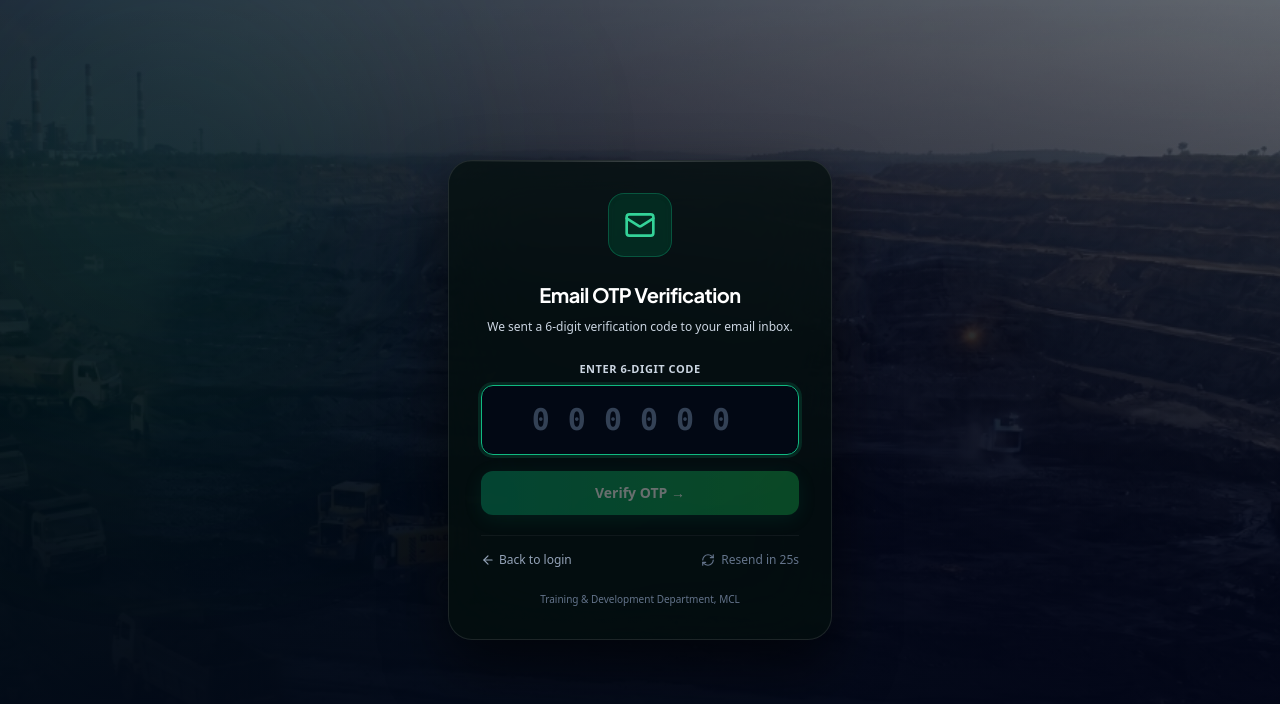
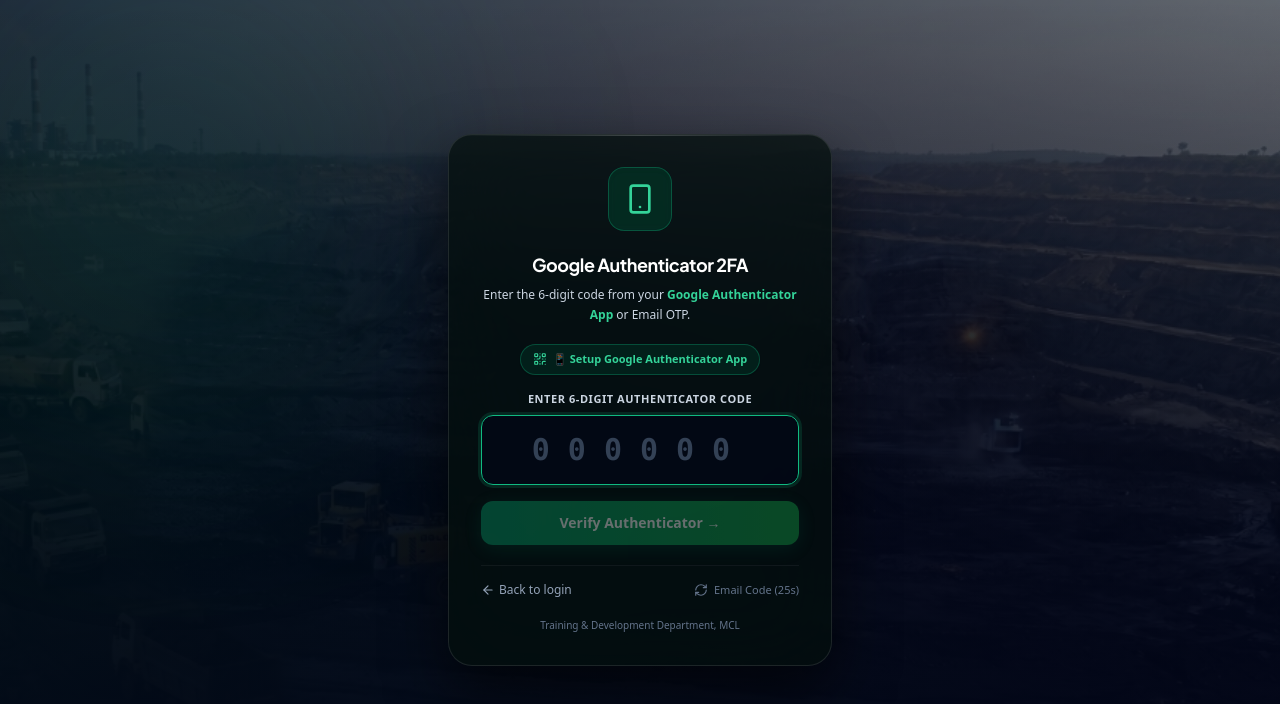
Before and after one commit to anupamyagnish676-debug/mclportal, a Next.js app: page /mfa-verify in a window 1280 px wide. Shown: the top 704 px of the page. Built offline with nearby package versions, Linux system fonts and the light colour scheme.

Commit message:
feat: integrate Google Authenticator RFC 6238 TOTP 2-Step Verification for Admin and Finance roles

```diff
--- /dev/null
+++ b/app/api/auth/totp-setup/route.ts
@@ -0,0 +1,27 @@
+import { NextRequest, NextResponse } from 'next/server'
+import { createAdminClient } from '@/lib/supabase/admin'
+import { getUserTOTPSecret, generateGoogleAuthQRCode } from '@/lib/totp'
+
+export async function GET(req: NextRequest) {
+  try {
+    const email = req.nextUrl.searchParams.get('email')
+    if (!email) {
+      return NextResponse.json({ error: 'Email query parameter is required' }, { status: 400 })
+    }
+
+    const admin = createAdminClient()
+    const { data: profile } = await admin
+      .from('profiles')
+      .select('id, email')
+      .eq('email', email)
+      .maybeSingle()
+
+    const userId = profile?.id || email
+    const secret = getUserTOTPSecret(userId)
+    const qrCodeUrl = await generateGoogleAuthQRCode(email, secret)
+
+    return NextResponse.json({ secret, qrCodeUrl })
+  } catch (err: any) {
+    return NextResponse.json({ error: err.message || 'Failed to generate TOTP secret' }, { status: 500 })
+  }
+}
--- a/app/mfa-verify/page.tsx
+++ b/app/mfa-verify/page.tsx
@@ -1,19 +1,22 @@
 'use client'
 import { useState, useEffect, useRef, Suspense } from 'react'
 import { useSearchParams } from 'next/navigation'
-import { Mail, RefreshCw, ArrowLeft, ShieldCheck, AlertCircle } from 'lucide-react'
+import { ShieldCheck, RefreshCw, ArrowLeft, QrCode, Smartphone, AlertCircle } from 'lucide-react'
 
 function MFAVerifyContent() {
   const searchParams = useSearchParams()
   const next  = searchParams?.get('next') || '/admin'
   const email = searchParams?.get('email') || ''
 
-  const [code, setCode]           = useState('')
-  const [loading, setLoading]     = useState(false)
-  const [error, setError]         = useState('')
-  const [status, setStatus]       = useState('')
+  const [code, setCode]               = useState('')
+  const [loading, setLoading]         = useState(false)
+  const [error, setError]             = useState('')
+  const [status, setStatus]           = useState('')
   const [resendTimer, setResendTimer] = useState(30)
   const [resendMsg, setResendMsg]     = useState('')
+  const [showQR, setShowQR]           = useState(false)
+  const [qrCodeUrl, setQrCodeUrl]     = useState('')
+  const [totpSecret, setTotpSecret]   = useState('')
   const inputRef = useRef<HTMLInputElement>(null)
 
   useEffect(() => {
@@ -28,13 +31,31 @@
     }
   }, [resendTimer])
 
+  async function loadQRCode() {
+    if (qrCodeUrl) {
+      setShowQR(!showQR)
+      return
+    }
+    try {
+      const res = await fetch(`/api/auth/totp-setup?email=${encodeURIComponent(email)}`)
+      const data = await res.json()
+      if (res.ok) {
+        setQrCodeUrl(data.qrCodeUrl)
+        setTotpSecret(data.secret)
+        setShowQR(true)
+      }
+    } catch {
+      console.error('Failed to load TOTP QR code')
+    }
+  }
+
   async function handleVerify(e?: React.FormEvent) {
     if (e) e.preventDefault()
     if (code.length !== 6) return
 
     setLoading(true)
     setError('')
-    setStatus('Verifying code...')
+    setStatus('Verifying authenticator code...')
 
     try {
       const res = await fetch('/api/auth/verify-email-otp', {
@@ -49,11 +70,11 @@
         throw new Error(data.error || 'Verification failed')
       }
 
-      setStatus('Verified! Redirecting...')
+      setStatus('Authenticated! Redirecting...')
       await new Promise(r => setTimeout(r, 400))
       window.location.href = data.redirect || next
     } catch (err: any) {
-      setError(err.message || 'Invalid or expired OTP code.')
+      setError(err.message || 'Invalid 6-digit code. Check your Google Authenticator App.')
       setCode('')
       setStatus('')
       setLoading(false)
@@ -75,7 +96,7 @@
       if (!res.ok) {
         setError(data.error || 'Failed to resend code')
       } else {
-        setResendMsg('New 6-digit code sent to your email!')
+        setResendMsg('Backup 6-digit code sent to your email!')
         setResendTimer(30)
       }
     } catch {
@@ -107,26 +128,47 @@
         <div className="absolute top-0 left-0 w-full h-[1px] bg-gradient-to-r from-transparent via-white/20 to-transparent" />
 
         {/* Icon */}
-        <div className="flex justify-center mb-6">
+        <div className="flex justify-center mb-5">
           <div className="w-16 h-16 rounded-2xl bg-emerald-600/20 border border-emerald-500/30 flex items-center justify-center backdrop-blur-sm shadow-inner">
-            <Mail className="w-8 h-8 text-emerald-400" />
+            <Smartphone className="w-8 h-8 text-emerald-400" />
           </div>
         </div>
 
-        <div className="text-center mb-6">
-          <h1 className="text-xl font-bold text-white tracking-tight flex items-center justify-center gap-2">
-            Email OTP Verification
+        <div className="text-center mb-5">
+          <h1 className="text-lg font-bold text-white tracking-tight flex items-center justify-center gap-2">
+            Google Authenticator 2FA
           </h1>
-          <p className="text-slate-300 text-xs mt-2 leading-relaxed">
-            We sent a 6-digit verification code to
-            {email ? <strong className="block text-emerald-400 font-semibold mt-0.5">{email}</strong> : ' your email inbox'}.
+          <p className="text-slate-300 text-xs mt-1.5 leading-relaxed">
+            Enter the 6-digit code from your <strong className="text-emerald-400 font-semibold">Google Authenticator App</strong> or Email OTP.
           </p>
+        </div>
+
+        {/* Toggle QR Code Setup */}
+        <div className="mb-4 text-center">
+          <button
+            type="button"
+            onClick={loadQRCode}
+            className="text-[11px] font-bold text-emerald-400 hover:text-emerald-300 bg-emerald-950/60 border border-emerald-500/30 px-3 py-1.5 rounded-full inline-flex items-center gap-1.5 transition-all shadow-sm"
+          >
+            <QrCode className="w-3.5 h-3.5" />
+            {showQR ? 'Hide Setup QR Code' : '📱 Setup Google Authenticator App'}
+          </button>
+
+          {showQR && qrCodeUrl && (
+            <div className="mt-3 bg-slate-900/90 border border-emerald-500/30 p-4 rounded-2xl space-y-2 animate-fadeIn">
+              <p className="text-[10px] text-slate-300 font-semibold">Scan this QR code using Google Authenticator:</p>
+              <img src={qrCodeUrl} alt="Google Authenticator QR Code" className="w-36 h-36 mx-auto rounded-xl bg-white p-2 border border-slate-700" />
+              <p className="text-[10px] text-slate-400 font-mono tracking-wider break-all select-all pt-1">
+                Secret: <span className="text-emerald-300 font-bold">{totpSecret}</span>
+              </p>
+            </div>
+          )}
         </div>
 
         <form onSubmit={handleVerify} className="space-y-4">
           <div>
             <label className="block text-[11px] font-semibold text-slate-300 uppercase tracking-wider mb-2 text-center">
-              Enter 6-Digit Code
+              Enter 6-Digit Authenticator Code
             </label>
             <input
               ref={inputRef}
@@ -168,11 +210,11 @@
             disabled={loading || code.length !== 6}
             className="w-full bg-gradient-to-r from-emerald-600 to-green-600 hover:from-emerald-500 hover:to-green-500 text-white py-3 rounded-xl text-sm font-semibold transition-all duration-300 shadow-[0_4px_20px_rgba(16,185,129,0.25)] disabled:opacity-40 disabled:cursor-not-allowed"
           >
-            {loading ? 'Verifying...' : 'Verify OTP →'}
+            {loading ? 'Verifying Code...' : 'Verify Authenticator →'}
           </button>
         </form>
 
-        {/* Resend button */}
+        {/* Resend email backup code button */}
         <div className="mt-5 text-center flex items-center justify-between text-xs text-slate-400 pt-4 border-t border-white/5">
           <a href="/login" className="inline-flex items-center gap-1 text-slate-400 hover:text-slate-200 transition-colors">
             <ArrowLeft className="w-3.5 h-3.5" /> Back to login
@@ -180,14 +222,14 @@
           <button
             onClick={handleResend}
             disabled={resendTimer > 0}
-            className="inline-flex items-center gap-1.5 text-emerald-400 hover:text-emerald-300 disabled:text-slate-500 font-medium transition-colors disabled:cursor-not-allowed"
+            className="inline-flex items-center gap-1.5 text-emerald-400 hover:text-emerald-300 disabled:text-slate-500 font-medium transition-colors disabled:cursor-not-allowed text-[11px]"
           >
             <RefreshCw className={`w-3.5 h-3.5 ${resendTimer === 0 ? 'animate-spin-slow' : ''}`} />
-            {resendTimer > 0 ? `Resend in ${resendTimer}s` : 'Resend OTP'}
+            {resendTimer > 0 ? `Email Code (${resendTimer}s)` : 'Send Email Backup Code'}
           </button>
         </div>
 
-        <p className="text-center text-[10px] text-slate-500 mt-6 leading-normal">
+        <p className="text-center text-[10px] text-slate-500 mt-5 leading-normal">
           Training &amp; Development Department, MCL
         </p>
       </div>
--- /dev/null
+++ b/lib/totp.ts
@@ -0,0 +1,70 @@
+import { createHmac } from 'crypto'
+import QRCode from 'qrcode'
+
+// Base32 decoder for RFC 6238 TOTP secrets
+function base32Decode(base32: string): Buffer {
+  const base32chars = 'ABCDEFGHIJKLMNOPQRSTUVWXYZ234567'
+  let bits = ''
+  for (let i = 0; i < base32.length; i++) {
+    const val = base32chars.indexOf(base32.charAt(i).toUpperCase())
+    if (val < 0) continue
+    bits += val.toString(2).padStart(5, '0')
+  }
+  const bytes = []
+  for (let i = 0; i + 8 <= bits.length; i += 8) {
+    bytes.push(parseInt(bits.substring(i, i + 8), 2))
+  }
+  return Buffer.from(bytes)
+}
+
+// Generate stable Base32 secret for user
+export function getUserTOTPSecret(userId: string): string {
+  const masterSecret = process.env.CERT_HMAC_SECRET || 'MCL_ENTERPRISE_TOTP_KEY_2026'
+  const hmac = createHmac('sha256', masterSecret).update(`totp:${userId}`).digest('hex')
+  const base32Chars = 'ABCDEFGHIJKLMNOPQRSTUVWXYZ234567'
+  let secret = ''
+  for (let i = 0; i < 32; i++) {
+    const charCode = parseInt(hmac.substring(i, i + 1), 16)
+    secret += base32Chars[charCode % 32]
+  }
+  return secret
+}
+
+// Verify 6-digit Google Authenticator code (RFC 6238) with ±30s clock drift window
+export function verifyGoogleAuthToken(token: string, secret: string): boolean {
+  if (!token || token.trim().length !== 6) return false
+  const timeStep = 30
+  const epoch = Math.floor(Date.now() / 1000)
+  const currentCounter = Math.floor(epoch / timeStep)
+
+  for (let windowOffset = -1; windowOffset <= 1; windowOffset++) {
+    try {
+      const key = base32Decode(secret)
+      const time = Buffer.alloc(8)
+      time.writeBigInt64BE(BigInt(currentCounter + windowOffset))
+
+      const hmac = createHmac('sha1', key).update(time).digest()
+      const offset = hmac[hmac.length - 1] & 0xf
+      const code = ((hmac[offset] & 0x7f) << 24) |
+                   ((hmac[offset + 1] & 0xff) << 16) |
+                   ((hmac[offset + 2] & 0xff) << 8) |
+                   (hmac[offset + 3] & 0xff)
+      const generatedToken = (code % 1000000).toString().padStart(6, '0')
+
+      if (generatedToken === token.trim()) {
+        return true
+      }
+    } catch {
+      continue
+    }
+  }
+  return false
+}
+
+// Generate Google Authenticator QR Code Data URL
+export async function generateGoogleAuthQRCode(email: string, secret: string): Promise<string> {
+  const label = encodeURIComponent(email)
+  const issuer = encodeURIComponent('MCL Internship Portal')
+  const otpauth = `otpauth://totp/${issuer}:${label}?secret=${secret}&issuer=${issuer}&algorithm=SHA1&digits=6&period=30`
+  return await QRCode.toDataURL(otpauth)
+}
--- a/package.json
+++ b/package.json
@@ -17,6 +17,7 @@
     "lucide-react": "^0.379.0",
     "next": "14.2.3",
     "nodemailer": "^9.0.1",
+    "otplib": "^13.4.1",
     "pdf-lib": "^1.17.1",
     "qrcode": "^1.5.4",
     "react": "^18",
```
Also changed, not shown: app/api/auth/verify-email-otp/route.ts (+21 -14 lines), 1 other file (tests, documents, lock files or other folders).
